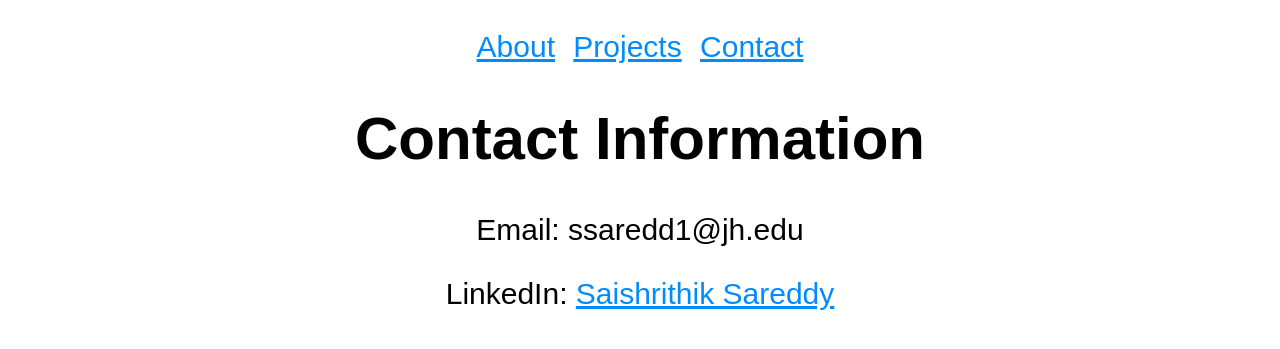
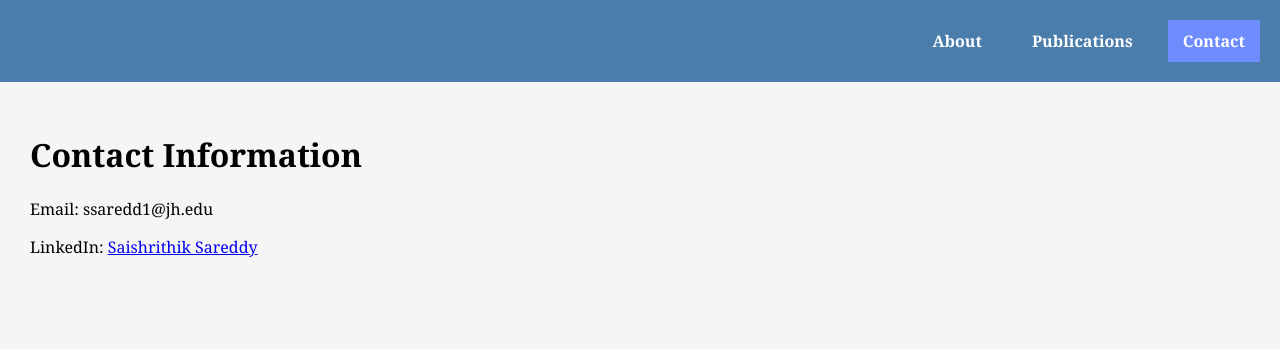
Before and after one commit to ssareddy/jhu_software_concepts, a Flask app: page /contact in a window 1280 px wide. Shown: the top 349 px of the page. Run offline with Flask 3, Linux system fonts and the light colour scheme.

Commit message:
Developed projects page Started working on the CSS aspect Switch from _navigation.html to nav bar

```diff
--- /dev/null
+++ b/module_1/board/static/css/style.css
@@ -0,0 +1,61 @@
+body {
+    margin: 0;
+    font-family: Georgia, serif;
+    background-color: #f5f5f5;
+}
+
+/* NAVBAR */
+
+.navbar {
+    background-color: #4b7dac;
+    padding: 20px;
+}
+
+.nav-right {
+    display: flex;
+    justify-content: flex-end;
+    gap: 20px;
+}
+
+.nav-right a {
+    color: white;
+    text-decoration: none;
+    padding: 10px 15px;
+    font-weight: bold;
+}
+
+.nav-right a.active {
+    background-color: #6f8cff;
+}
+
+/* PAGE CONTENT */
+
+.page-content {
+    padding: 30px;
+}
+
+/* HOME PAGE */
+
+.layout {
+    display: flex;
+    justify-content: space-between;
+    align-items: center;
+    margin-top: 40px;
+}
+
+.biography {
+    width: 50%;
+    font-size: 22px;
+    line-height: 1.5;
+}
+
+.profile {
+    float: right;
+    width: 40%;
+}
+
+.profile img {
+    width: 70%;
+    max-width: 500px;
+    height: auto;
+}
--- a/module_1/board/templates/_navigation.html
+++ /dev/null
@@ -1,7 +0,0 @@
-<nav>
-  <ul>
-    <li><a href="{{ url_for('pages.about') }}">About</a></li>
-    <li><a href="{{ url_for('pages.projects') }}">Projects</a></li>
-    <li><a href="{{ url_for('pages.contact') }}">Contact</a></li>
-  </ul>
-</nav>
--- a/module_1/board/templates/base.html
+++ b/module_1/board/templates/base.html
@@ -5,10 +5,27 @@
     <title>
         {% block title %}{% endblock title %}
     </title>
-    <link rel="stylesheet" href="{{ url_for('static', filename='styles.css') }}">
+    <link rel="stylesheet" href="{{ url_for('static', filename='css/style.css') }}">
 </head>
 <body>
-{% include("_navigation.html") %}
+
+<nav class="navbar">
+    <div class="nav-right">
+        <a href="{{ url_for('pages.about') }}"
+           class="{% if request.path == '/' %}active{% endif %}">
+            About
+        </a>
+        <a href="{{ url_for('pages.projects') }}"
+           class="{% if request.path == '/projects' %}active{% endif %}">
+            Publications
+        </a>
+        <a href="{{ url_for('pages.contact') }}"
+           class="{% if request.path == '/contact' %}active{% endif %}">
+            Contact
+        </a>
+    </div>
+</nav>
+
 <div class="page-content">
     {% block content %}{% endblock content %}
 </div>
```
Also changed, not shown: module_1/board/templates/pages/about.html (+7 -2 lines), module_1/board/templates/pages/projects.html (+22 -9 lines).
